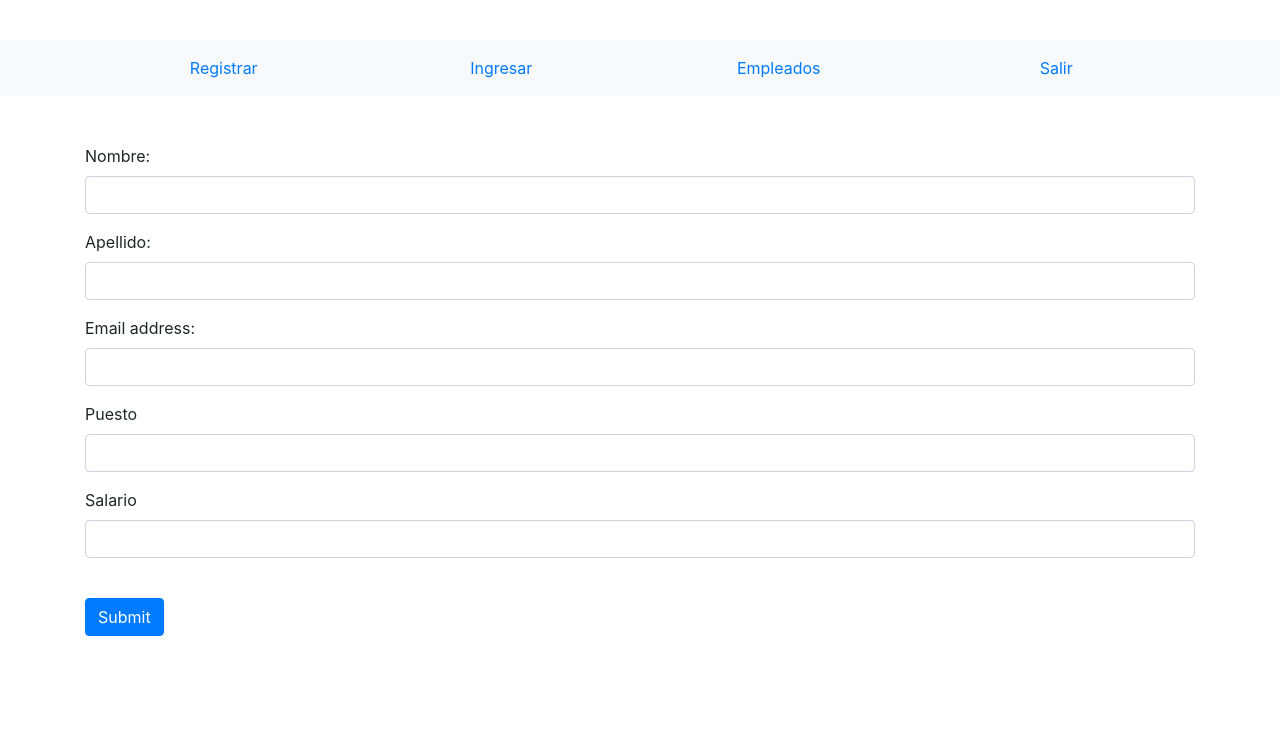
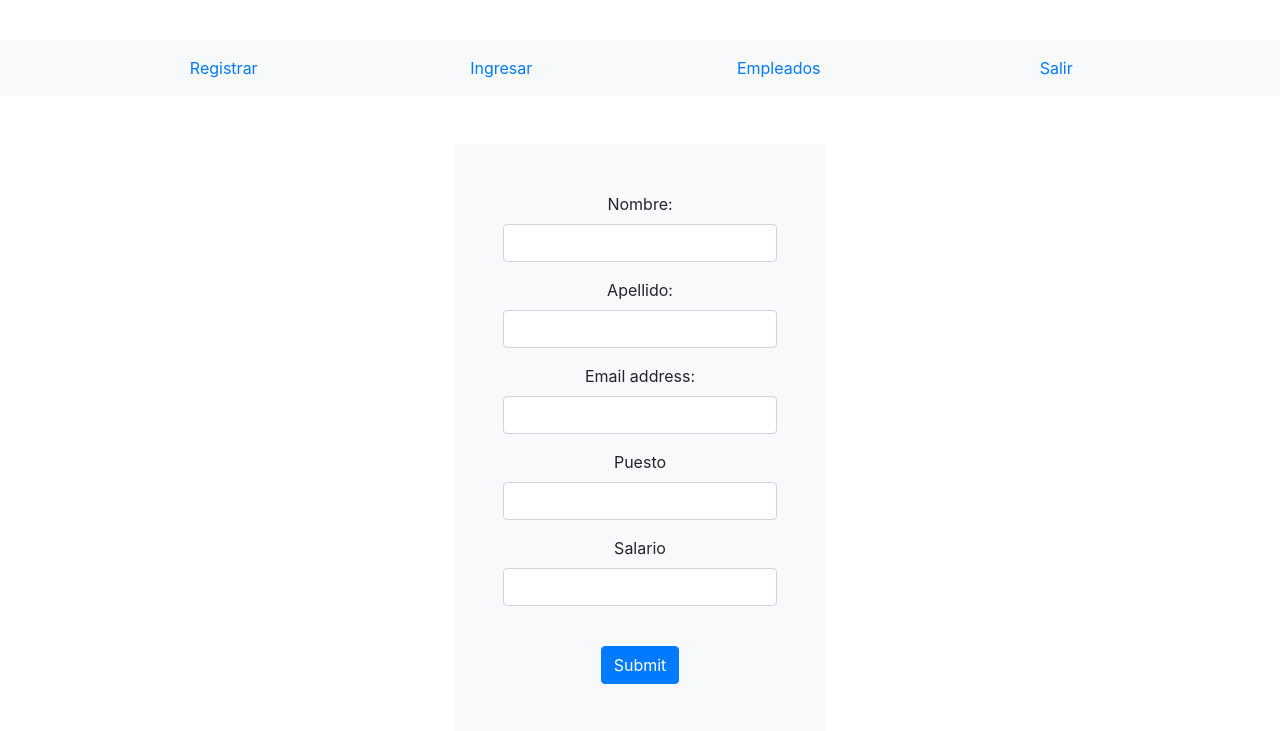
Before and after one commit to joseLobito/registroEmpleados, a PHP site: page /index.php?ruta=registrar in a window 1280 px wide. Shown: the top 731 px of the page. Run offline with PHP 8.4, Linux system fonts and the light colour scheme; the visitor is signed in with stand-in values (Sample User, id 1); some libraries are stand-ins or nearby versions.

Commit message:
detalles

```diff
--- a/controllers/empleadosC.php
+++ b/controllers/empleadosC.php
@@ -73,7 +73,7 @@ class EmpleadosC
             </div>
             <div class="form-group">
                 <label for="email">Email address:</label>
-                <input type="email" class="form-control" id="email" name="editarimeail" value="' . $respuesta["email"] . '"/>
+                <input type="email" class="form-control" id="email" name="editaremail" value="' . $respuesta["email"] . '"/>
             </div>
             <div class="form-group">
                 <label for="puesto">Puesto</label>
--- a/views/modulos/ingresar.php
+++ b/views/modulos/ingresar.php
@@ -1,4 +1,5 @@
-<form method="POST">
+<div class="d-flex justify-content-center text-center">
+    <form method="POST" class="p-5 bg-light">
 
         <div class="form-group">
             <label for="email">Email address:</label>
@@ -11,6 +12,7 @@
         <br>
         <button type="submit" class="btn btn-primary">Submit</button>
     </form>
+</div>
 <?php
 $ingreso = new AdminC;
 $ingreso->ingresoC();
--- a/views/modulos/registrar.php
+++ b/views/modulos/registrar.php
@@ -6,7 +6,8 @@ if (!$_SESSION['Ingreso']) {
 }
 
 ?>
-<form method="POST">
+<div class="d-flex justify-content-center text-center">
+    <form method="POST" class="p-5 bg-light">
         <div class="form-group">
             <label for="nombre">Nombre:</label>
             <input type="text" class="form-control" id="nombre" name="registronombre" />
@@ -31,7 +32,7 @@ if (!$_SESSION['Ingreso']) {
         <button type="submit" class="btn btn-primary" onclick="return validarFomulario();">Submit</button>
     </form>
 
-<div id="error"></div>
+</div>
 
 <?php
 
```
Lines whose indentation alone changed are shown as unchanged.
